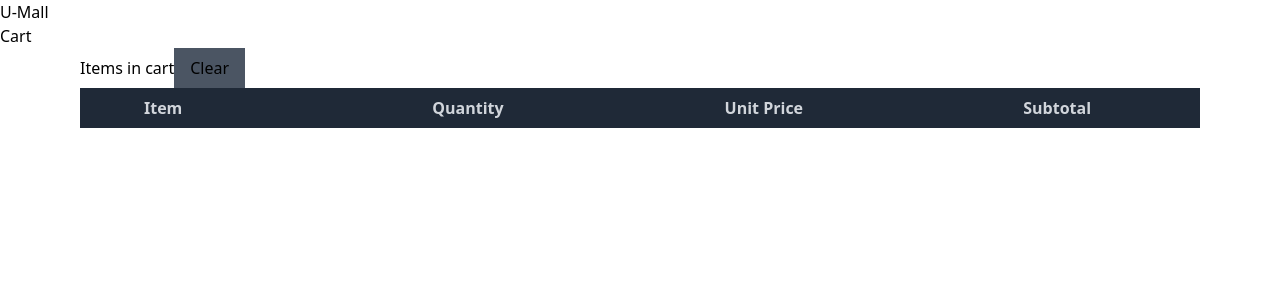
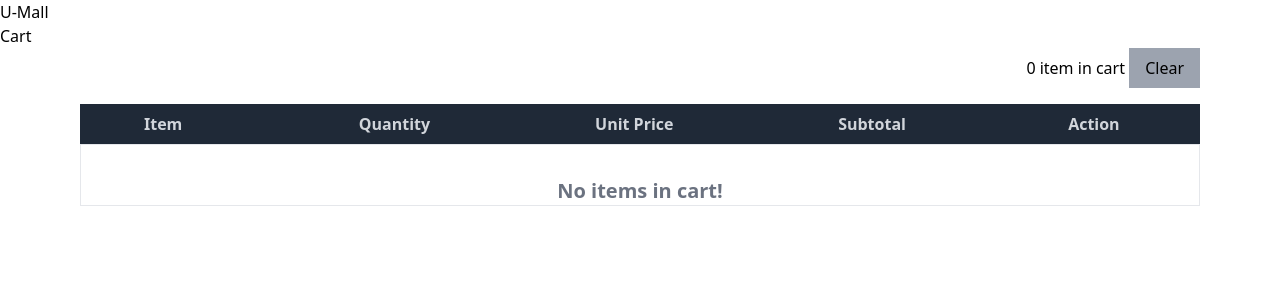
Before and after one commit to epospiky/react-cart-checkout-system, a React (Create React App) app: page /cart in a window 1280 px wide. Shown: the top 300 px of the page. Built offline with nearby package versions, Linux system fonts and the light colour scheme; the HTML template or start-up script is replaced by a standard one.

Commit message:
modified Cart component to remove item and clear items in cart

```diff
--- a/public/index.html
+++ b/public/index.html
@@ -16,9 +16,10 @@
     -->
     <link rel="manifest" href="%PUBLIC_URL%/manifest.json" />
     <!--
-      tailwindcss cdn
+      include cdn for tailwind css and fontawesome
     -->
     <link href="https://unpkg.com/tailwindcss@^2/dist/tailwind.min.css" rel="stylesheet">
+    <link rel="stylesheet" href="https://stackpath.bootstrapcdn.com/font-awesome/4.7.0/css/font-awesome.min.css" integrity="sha384-wvfXpqpZZVQGK6TAh5PVlGOfQNHSoD2xbE+QkPxCAFlNEevoEH3Sl0sibVcOQVnN" crossorigin="anonymous">
     <!--
       Notice the use of %PUBLIC_URL% in the tags above.
       It will be replaced with the URL of the `public` folder during the build.
--- a/src/components/Cart.js
+++ b/src/components/Cart.js
@@ -5,12 +5,14 @@ const Cart = () => {
     const [options, setOptions] = useState();
 
     const {cart, removeItem, clearCart} = useContext(GlobalContext);
+    const itemCount = cart.length > 1? ' items': ' item'
     return (
-        <div className=" px-20">
-            <div className="block">
-                <span>Items in cart</span>
-                <button type="button" className="bg-gray-600 px-4 py-2" onClick={()=>clearCart}>Clear</button>
+        <div className="relative px-20">
+            <div className="relative block float-right mb-4">
+                <span>{cart.length}{itemCount} in cart  </span>
+                <button type="button" className="bg-gray-400 px-4 py-2" onClick={()=>{clearCart()}}>Clear</button>
             </div>
+            <div className="clear-float"></div>
             <table className="min-w-full table-auto">
               <thead className="justify-between">
                   <tr className="bg-gray-800 text-gray-300">
@@ -18,10 +20,12 @@ const Cart = () => {
                       <th className="px-16 py-2">Quantity</th>
                       <th className="px-16 py-2">Unit Price</th>
                       <th className="px-16 py-2">Subtotal</th>
+                      <th className="px-16 py-2">Action</th>
                   </tr>
               </thead>
               <tbody class="bg-gray-200">
-                {cart.map(cartItem =>(
+                  {cart.length > 0?
+                cart.map(cartItem =>(
                   <tr key={cartItem.id} class="bg-white border-4 border-gray-200 ">
                       <td className="py-8 h-full">
                           <span className="h-full inline-block">
@@ -53,9 +57,9 @@ const Cart = () => {
                       </td>
                       <td className="text-center py-8">{cartItem.price}</td>
                         <td className="text-center py-8">{options * cartItem.price}</td>
-                        <td><button type="button" className="bg-gray-600 px-4 py-2" onClick={()=>removeItem(cartItem.id)}>Remove</button></td>
+                        <td className="text-center"><button type="button" className="bg-gray-200 px-4 py-2 hover:bg-gray-300" onClick={()=>removeItem(cartItem.id)}><span className="fa fa-trash"></span> Remove</button></td>
                   </tr>
-            ))}
+            )):(<tr><td colSpan={5}><h1 className="bg-white text-xl text-gray-500 font-semibold text-center pt-8"> No items in cart!</h1></td></tr>)}
               </tbody>
             </table>
 
--- a/src/context/AppReducer.js
+++ b/src/context/AppReducer.js
@@ -9,11 +9,9 @@
             return {
                 ...state,
                 cart:state.cart.filter(item => item.id !== action.payload),
-            }
+            };
             case "CLEAR_CART":
-                return {
-                    ...state,
-                    cart:state.cart.pop()
+                return {cart: [],
                 }
 
         default:
--- a/src/context/GlobalState.js
+++ b/src/context/GlobalState.js
@@ -19,8 +19,8 @@ export const GlobalProvider = ({children}) =>{
     const addToCart = item=>{
        dispatch({type:"ADD_TO_CART", payload:item})
    };
-   const clearCart = item=>{
-    dispatch({type:"CLEAR_CART", payload:item})
+   const clearCart = ()=>{
+    dispatch({type:"CLEAR_CART"})
 }
     return (
         <GlobalContext.Provider value={{cart: state.cart, addToCart,removeItem, clearCart}}>
```
Also changed, not shown: 1 other file (tests, documents, lock files or other folders).
